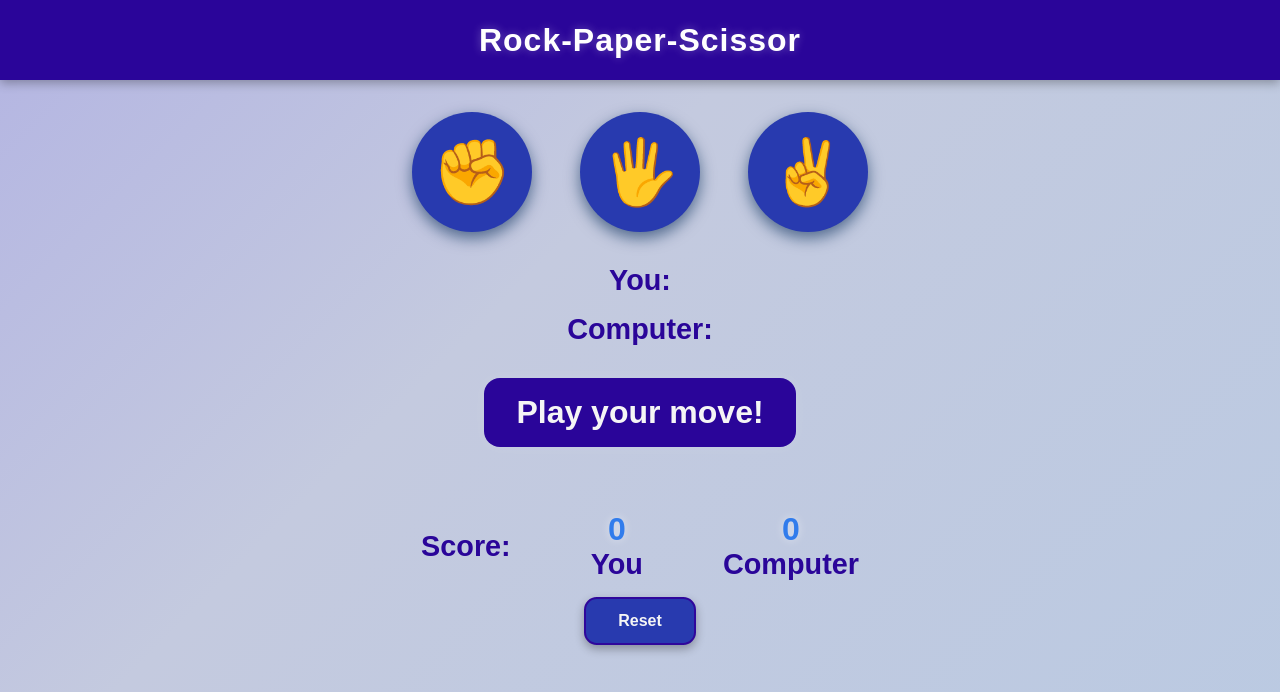
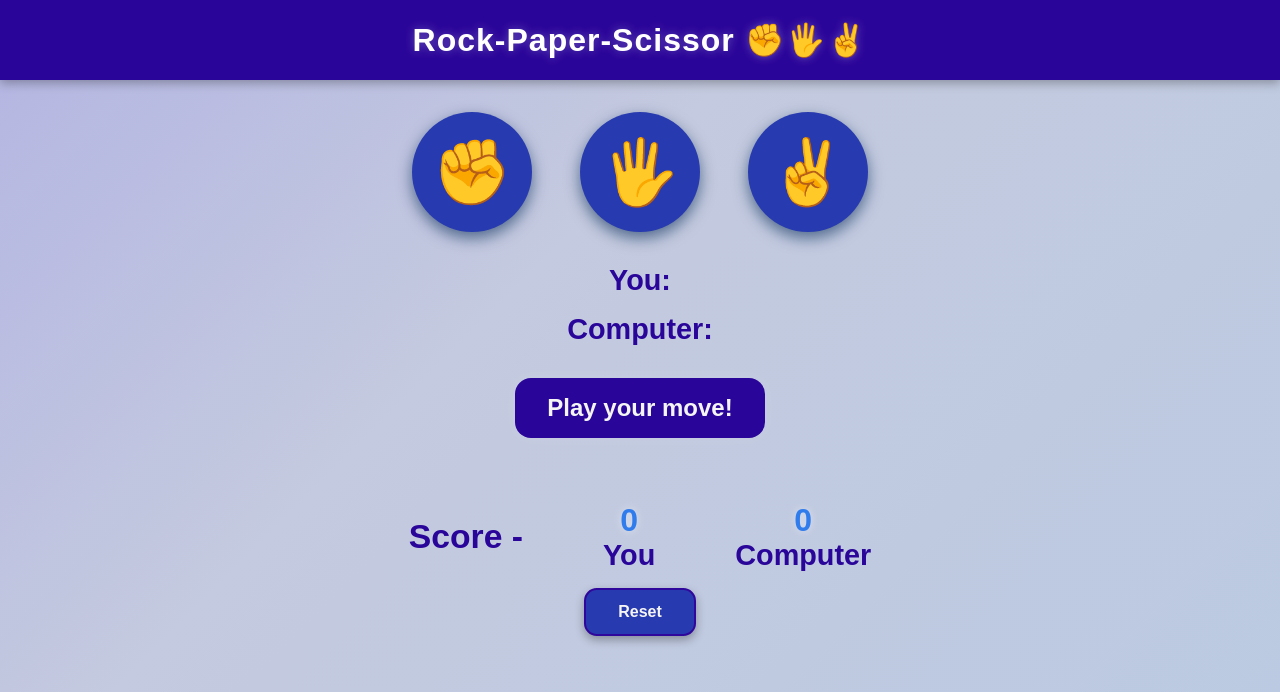
Before and after one commit to errajput/rock-paper-scissors, a plain HTML site: page src/index.html in a window 1280 px wide. Drawn offline with Linux system fonts and the light colour scheme.

Commit message:
improve the code and change style

```diff
--- a/src/index.html
+++ b/src/index.html
@@ -8,7 +8,7 @@
     <link rel="stylesheet" href="style.css" />
   </head>
   <body>
-    <h1>Rock-Paper-Scissor</h1>
+    <h1>Rock-Paper-Scissor ✊🖐️✌️</h1>
     <div class="choices">
       <div class="choice" id="rock">✊</div>
       <div class="choice" id="paper">🖐️</div>
@@ -22,7 +22,7 @@
     </div>
 
     <div class="scoreBoard">
-      Score:
+      <h3>Score -</h3>
       <div class="score">
         <p id="yourScore">0</p>
         <p>You</p>
--- a/src/style.css
+++ b/src/style.css
@@ -91,7 +91,7 @@ h1 {
 }
 
 #resultDisplay {
-  font-size: 2rem;
+  font-size: 1.5rem;
   color: #f5f5f5;
   background: rgb(42, 5, 153);
   padding: 1rem 2rem;
```
